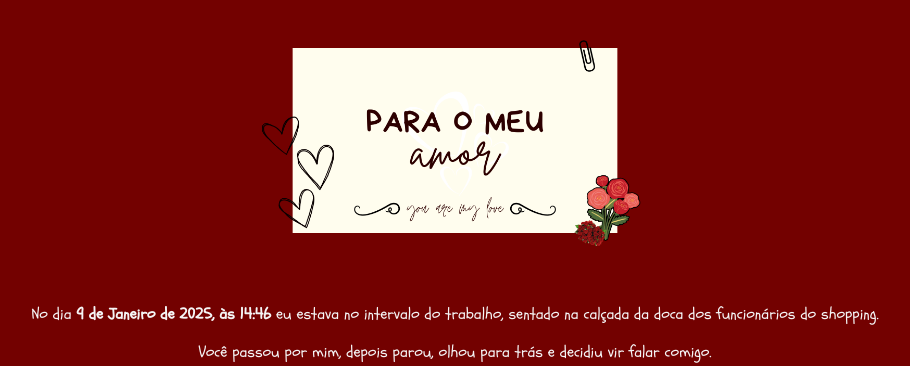
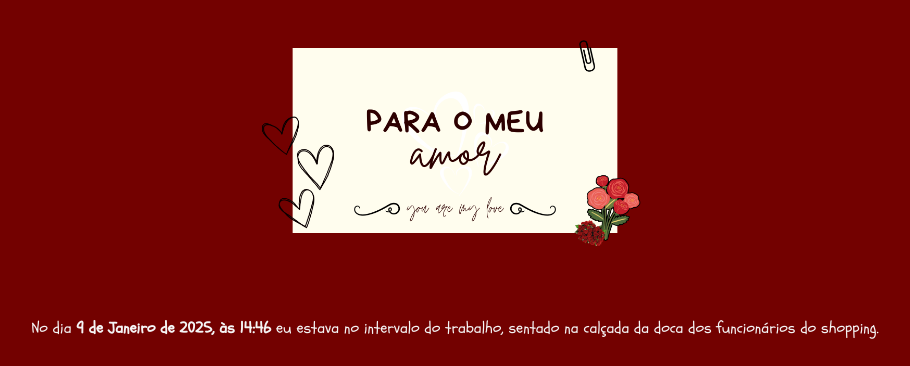
Before and after one commit to murilobonow1612/murilobonow1612.github.io, a plain HTML site: page index.html in a window 1280 px wide. Shown: the top 366 px of the page, without its empty margins (185-1095 px from the left). Drawn offline with Linux system fonts and the light colour scheme.

Commit message:
feat: margin

```diff
--- a/style.css
+++ b/style.css
@@ -28,3 +28,7 @@ body {
 .carta{
     max-width: 500px;
 }
+
+p{
+    margin: 30px;
+}
```
